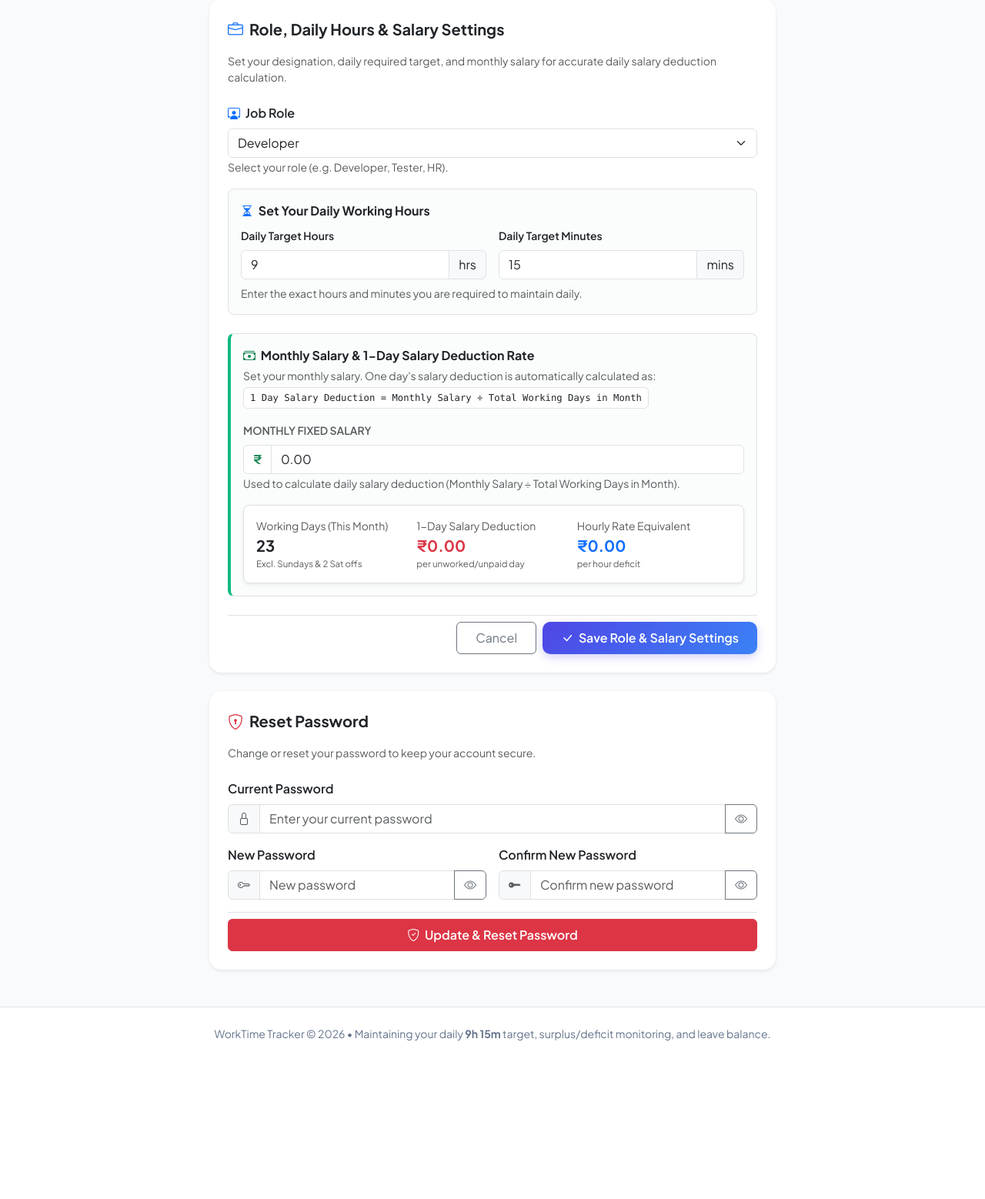
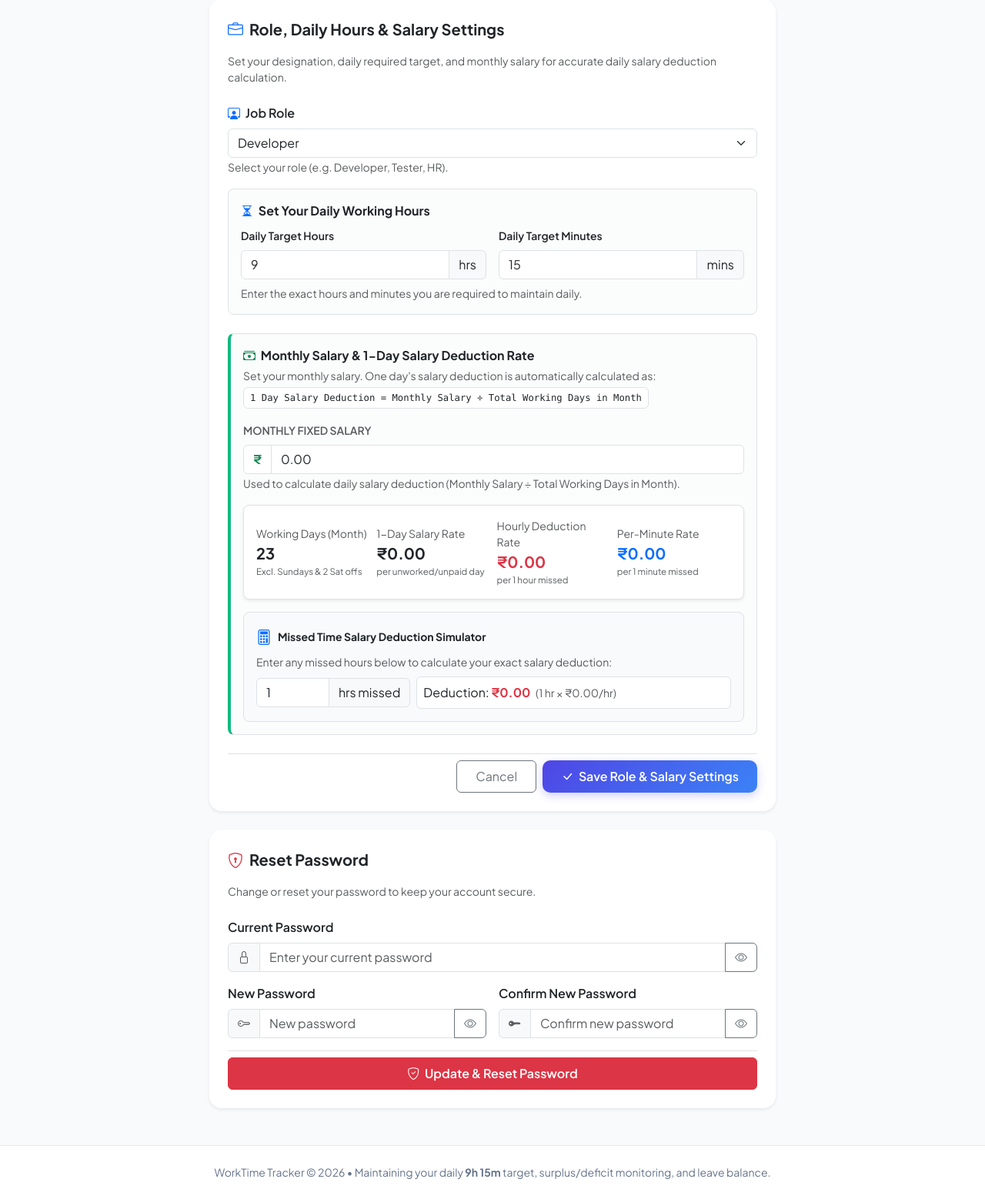
Before and after one commit to mohitkumar-sahu/WorkTimeTracker, a Django app: page /settings/ in a window 1280 px wide. Shown: the part 412-1970 px from the top of the page at 77% size. Before the commit the page ends 1764 px from the top, so only its background shows below. Run offline with Django 5.2, Linux system fonts and the light colour scheme; the visitor is signed in with stand-in values (Sample User, id 1).

Commit message:
Implement hourly salary deduction calculation and live simulation

```diff
--- a/attendance/models.py
+++ b/attendance/models.py
@@ -82,18 +82,35 @@ class UserProfile(models.Model):
             per_day = self.monthly_salary / Decimal(working_days)
             target_hours = Decimal(self.daily_target_minutes) / Decimal(60)
             per_hour = per_day / target_hours if target_hours > 0 else Decimal('0.00')
+            per_minute = per_hour / Decimal(60) if per_hour > 0 else Decimal('0.00')
         else:
             per_day = Decimal('0.00')
             per_hour = Decimal('0.00')
+            per_minute = Decimal('0.00')
+            target_hours = Decimal(self.daily_target_minutes) / Decimal(60)
 
         return {
             'monthly_salary': self.monthly_salary,
             'working_days': working_days,
+            'target_hours_decimal': round(target_hours, 2),
             'per_day_salary': round(per_day, 2),
             'per_hour_salary': round(per_hour, 2),
+            'per_minute_salary': round(per_minute, 2),
             'year': year,
             'month': month,
         }
+
+    def calculate_deduction_for_minutes(self, missed_minutes, year=None, month=None):
+        """
+        Calculates exact salary deduction for given missed minutes (or hours).
+        Deduction = (missed_minutes / 60) * hourly_salary_rate
+        """
+        if missed_minutes <= 0 or self.monthly_salary <= Decimal('0.00'):
+            return Decimal('0.00')
+        info = self.get_salary_deduction_info(year, month)
+        per_hour = info['per_hour_salary']
+        deduction = (Decimal(missed_minutes) / Decimal(60)) * per_hour
+        return round(deduction, 2)
 
 
 @receiver(post_save, sender=User)
@@ -215,6 +232,21 @@ class AttendanceRecord(models.Model):
         required_logout_dt = login_dt + timedelta(minutes=target_mins)
         return required_logout_dt.time()
 
+    @property
+    def salary_impact(self):
+        """If this record has a deficit, returns estimated salary deduction for the missed time."""
+        if self.diff_minutes is not None and self.diff_minutes < 0:
+            if hasattr(self.user, 'profile'):
+                return self.user.profile.calculate_deduction_for_minutes(-self.diff_minutes, self.date.year, self.date.month)
+        return Decimal('0.00')
+
+    @property
+    def salary_impact_formatted(self):
+        val = self.salary_impact
+        if val > Decimal('0.00'):
+            return f"-₹{val:.2f}"
+        return ""
+
 
 class LeaveRecord(models.Model):
     LEAVE_CHOICES = [
--- a/attendance/services.py
+++ b/attendance/services.py
@@ -273,6 +273,16 @@ def calculate_monthly_summary(user, year=None, month=None):
     unpaid_salary_deduction = round(Decimal(str(unpaid_leave_days)) * per_day_salary, 2)
     total_salary_deduction = salary_deduction_deficit + unpaid_salary_deduction
 
+    missed_minutes = max(0, -diff_minutes)
+    missed_hours_formatted = format_minutes_to_hm(missed_minutes)
+    missed_hours_decimal = round(missed_minutes / 60.0, 2)
+    per_minute_salary = salary_info.get('per_minute_salary', Decimal('0.00'))
+
+    if user.profile.monthly_salary > Decimal('0.00'):
+        estimated_payable_salary = max(Decimal('0.00'), user.profile.monthly_salary - total_salary_deduction)
+    else:
+        estimated_payable_salary = Decimal('0.00')
+
     return {
         'year': year,
         'month': month,
@@ -287,16 +297,21 @@ def calculate_monthly_summary(user, year=None, month=None):
         'diff_formatted': format_minutes_to_hm(diff_minutes, show_sign=True),
         'is_surplus': diff_minutes >= 0,
         'deficit_hours': round(deficit_hours, 2),
+        'missed_minutes': missed_minutes,
+        'missed_hours_formatted': missed_hours_formatted,
+        'missed_hours_decimal': missed_hours_decimal,
         'total_leaves_month': total_leaves_month,
         'total_leaves_year': total_leaves_year,
         'schedule_summary': schedule_summary,
         'salary_info': salary_info,
         'per_day_salary': per_day_salary,
         'per_hour_salary': per_hour_salary,
+        'per_minute_salary': per_minute_salary,
         'unpaid_leave_days': unpaid_leave_days,
         'salary_deduction_deficit': salary_deduction_deficit,
         'unpaid_salary_deduction': unpaid_salary_deduction,
         'total_salary_deduction': total_salary_deduction,
+        'estimated_payable_salary': estimated_payable_salary,
         'records': records,
         'leaves': leaves,
     }
--- a/attendance/templates/attendance/profile.html
+++ b/attendance/templates/attendance/profile.html
@@ -152,23 +152,53 @@
                         {% endif %}
                     </div>
 
-                    <!-- LIVE SALARY DEDUCTION BREAKDOWN CARD -->
-                    <div class="p-3 bg-white border rounded-3 shadow-sm">
+                    <!-- LIVE SALARY & HOURLY DEDUCTION BREAKDOWN CARD -->
+                    <div class="p-3 bg-white border rounded-3 shadow-sm mb-3">
                         <div class="row g-2 align-items-center text-center text-sm-start">
-                            <div class="col-12 col-sm-4 border-end-sm">
-                                <small class="text-muted d-block">Working Days (This Month)</small>
+                            <div class="col-6 col-sm-3 border-end-sm">
+                                <small class="text-muted d-block">Working Days (Month)</small>
                                 <span class="fw-bold fs-5 text-dark" id="displayWorkingDays">{{ salary_info.working_days }}</span>
                                 <small class="text-muted d-block" style="font-size: 0.72rem;">Excl. Sundays & 2 Sat offs</small>
                             </div>
-                            <div class="col-12 col-sm-4 border-end-sm">
-                                <small class="text-muted d-block">1-Day Salary Deduction</small>
-                                <span class="fw-bold fs-5 text-danger" id="displayDailyRate">₹{{ salary_info.per_day_salary|floatformat:2 }}</span>
+                            <div class="col-6 col-sm-3 border-end-sm">
+                                <small class="text-muted d-block">1-Day Salary Rate</small>
+                                <span class="fw-bold fs-5 text-dark" id="displayDailyRate">₹{{ salary_info.per_day_salary|floatformat:2 }}</span>
                                 <small class="text-muted d-block" style="font-size: 0.72rem;">per unworked/unpaid day</small>
                             </div>
-                            <div class="col-12 col-sm-4">
-                                <small class="text-muted d-block">Hourly Rate Equivalent</small>
-                                <span class="fw-bold fs-5 text-primary" id="displayHourlyRate">₹{{ salary_info.per_hour_salary|floatformat:2 }}</span>
-                                <small class="text-muted d-block" style="font-size: 0.72rem;">per hour deficit</small>
+                            <div class="col-6 col-sm-3 border-end-sm">
+                                <small class="text-muted d-block">Hourly Deduction Rate</small>
+                                <span class="fw-bold fs-5 text-danger" id="displayHourlyRate">₹{{ salary_info.per_hour_salary|floatformat:2 }}</span>
+                                <small class="text-muted d-block" style="font-size: 0.72rem;">per 1 hour missed</small>
+                            </div>
+                            <div class="col-6 col-sm-3">
+                                <small class="text-muted d-block">Per-Minute Rate</small>
+                                <span class="fw-bold fs-5 text-primary" id="displayMinuteRate">₹{{ salary_info.per_minute_salary|floatformat:2 }}</span>
+                                <small class="text-muted d-block" style="font-size: 0.72rem;">per 1 minute missed</small>
+                            </div>
+                        </div>
+                    </div>
+
+                    <!-- HOURLY SALARY DEDUCTION SIMULATOR BOX -->
+                    <div class="p-3 rounded-3 border" style="background: #f8fafc;">
+                        <div class="d-flex align-items-center gap-2 mb-2">
+                            <i class="bi bi-calculator text-primary fs-5"></i>
+                            <span class="fw-bold small text-dark">Missed Time Salary Deduction Simulator</span>
+                        </div>
+                        <p class="text-muted small mb-2">
+                            Enter any missed hours below to calculate your exact salary deduction:
+                        </p>
+                        <div class="row g-2 align-items-center">
+                            <div class="col-6 col-sm-4">
+                                <div class="input-group">
+                                    <input type="number" id="testMissedHours" class="form-control" value="1" min="0" max="100" step="0.5">
+                                    <span class="input-group-text">hrs missed</span>
+                                </div>
+                            </div>
+                            <div class="col-12 col-sm-8">
+                                <div class="p-2 bg-white border rounded text-dark">
+                                    Deduction: <strong class="text-danger fs-6" id="calcDeductionResult">₹{{ salary_info.per_hour_salary|floatformat:2 }}</strong>
+                                    <span class="text-muted small ms-1" id="calcFormulaBreakdown">(1 hr &times; ₹{{ salary_info.per_hour_salary|floatformat:2 }}/hr)</span>
+                                </div>
                             </div>
                         </div>
                     </div>
@@ -297,10 +327,15 @@
         });
     });
 
-    // 3. Live 1-Day Salary Deduction Calculator
+    // 3. Live 1-Day & Hourly Salary Deduction Calculator + Simulator
     const salaryInput = document.getElementById('id_monthly_salary');
     const displayDailyRate = document.getElementById('displayDailyRate');
     const displayHourlyRate = document.getElementById('displayHourlyRate');
+    const displayMinuteRate = document.getElementById('displayMinuteRate');
+    const testMissedInput = document.getElementById('testMissedHours');
+    const calcResult = document.getElementById('calcDeductionResult');
+    const calcFormula = document.getElementById('calcFormulaBreakdown');
+
     const workingDays = {{ salary_info.working_days|default:23 }};
     const targetHoursInput = document.getElementById('id_target_hours');
     const targetMinsInput = document.getElementById('id_target_minutes');
@@ -312,14 +347,43 @@
         const tm = (targetMinsInput ? parseFloat(targetMinsInput.value) : 15) || 15;
         const totalTargetH = th + (tm / 60);
 
+        let hourly = 0;
         if (workingDays > 0 && salary > 0) {
             const daily = salary / workingDays;
-            const hourly = totalTargetH > 0 ? (daily / totalTargetH) : 0;
+            hourly = totalTargetH > 0 ? (daily / totalTargetH) : 0;
+            const minute = hourly / 60;
             displayDailyRate.textContent = '₹' + daily.toLocaleString('en-IN', {minimumFractionDigits: 2, maximumFractionDigits: 2});
             displayHourlyRate.textContent = '₹' + hourly.toLocaleString('en-IN', {minimumFractionDigits: 2, maximumFractionDigits: 2});
+            if (displayMinuteRate) {
+                displayMinuteRate.textContent = '₹' + minute.toLocaleString('en-IN', {minimumFractionDigits: 2, maximumFractionDigits: 2});
+            }
         } else {
             displayDailyRate.textContent = '₹0.00';
             displayHourlyRate.textContent = '₹0.00';
+            if (displayMinuteRate) displayMinuteRate.textContent = '₹0.00';
+        }
+
+        // Update Simulator
+        updateSimulator(hourly);
+    }
+
+    function updateSimulator(currentHourly) {
+        if (!testMissedInput || !calcResult) return;
+        let rate = currentHourly;
+        if (rate === undefined || rate === null) {
+            const salary = parseFloat(salaryInput ? salaryInput.value : 0) || 0;
+            const th = (targetHoursInput ? parseFloat(targetHoursInput.value) : 9) || 9;
+            const tm = (targetMinsInput ? parseFloat(targetMinsInput.value) : 15) || 15;
+            const totalTargetH = th + (tm / 60);
+            const daily = workingDays > 0 ? (salary / workingDays) : 0;
+            rate = totalTargetH > 0 ? (daily / totalTargetH) : 0;
+        }
+
+        const missed = parseFloat(testMissedInput.value) || 0;
+        const deduction = missed * rate;
+        calcResult.textContent = '₹' + deduction.toLocaleString('en-IN', {minimumFractionDigits: 2, maximumFractionDigits: 2});
+        if (calcFormula) {
+            calcFormula.textContent = `(${missed} hr × ₹${rate.toFixed(2)}/hr)`;
         }
     }
 
@@ -328,5 +392,8 @@
     }
     if (targetHoursInput) targetHoursInput.addEventListener('input', updateSalaryRates);
     if (targetMinsInput) targetMinsInput.addEventListener('input', updateSalaryRates);
+    if (testMissedInput) {
+        testMissedInput.addEventListener('input', function() { updateSimulator(); });
+    }
 </script>
 {% endblock %}
```
Also changed, not shown: attendance/templates/attendance/dashboard.html (+17 -11 lines), attendance/templates/attendance/history.html (+14 -6 lines), attendance/tests.py (+46 -4 lines).
